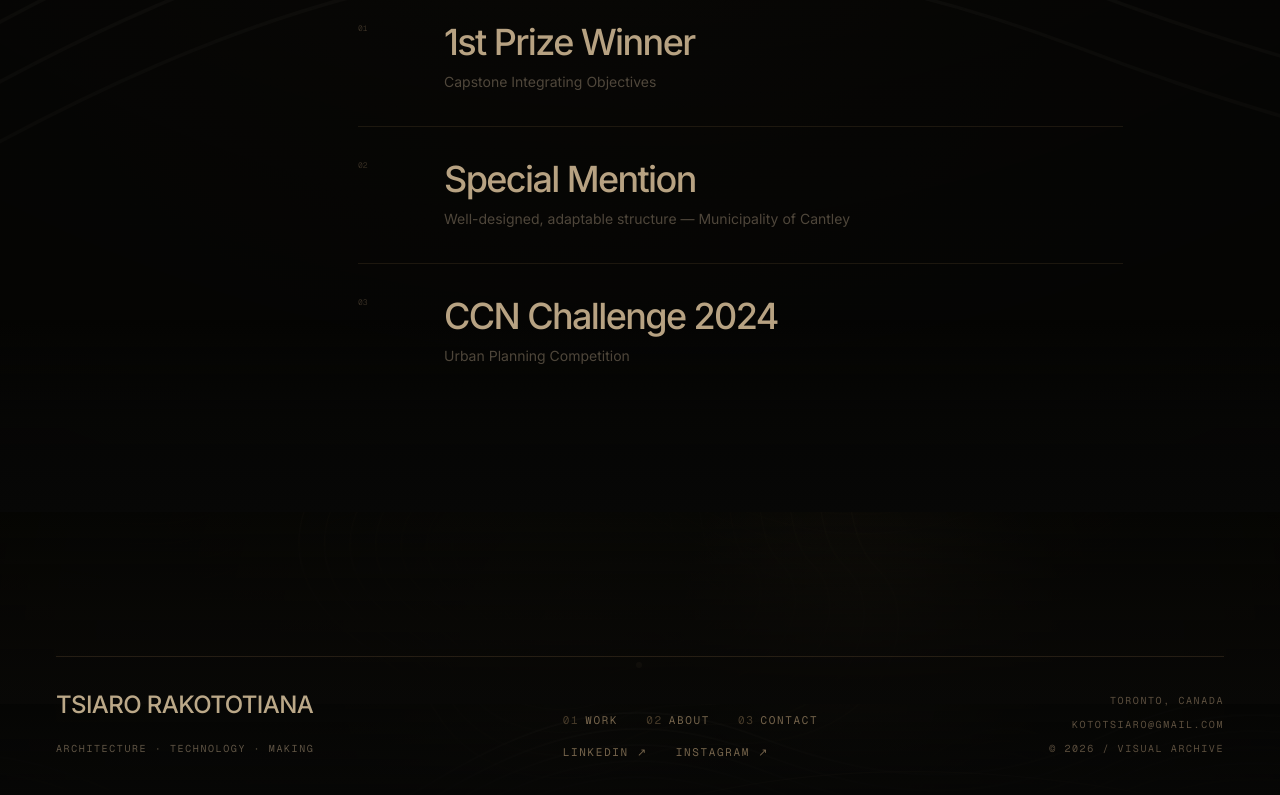
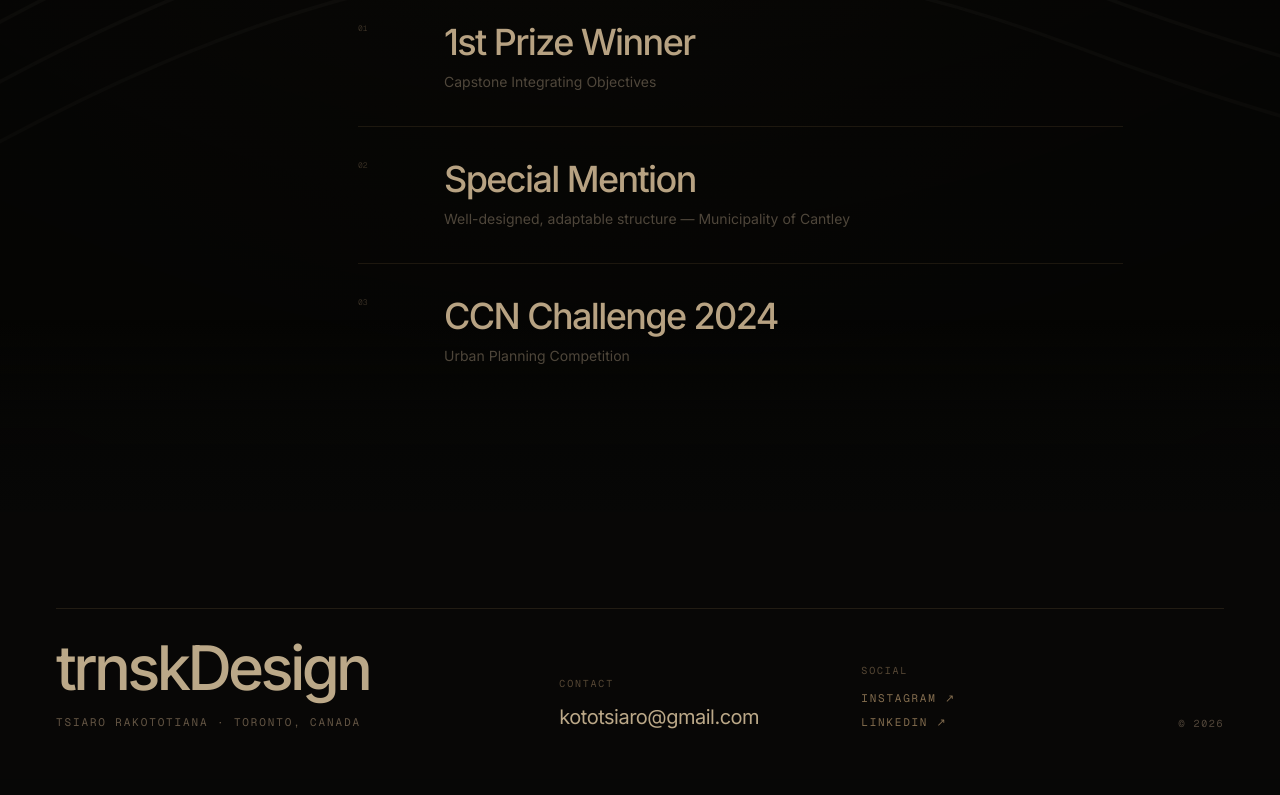
Before and after one commit to Mercy1o/tsiaro-portfolio, a Next.js app: page /about in a window 1280 px wide. Shown: the part 2537-3332 px from the top of the page. Built offline with nearby package versions, Linux system fonts and the light colour scheme.

Commit message:
brand: simplify footer around trnskDesign

```diff
--- a/components/Footer.tsx
+++ b/components/Footer.tsx
@@ -1,40 +1,46 @@
 import Link from "next/link";
-import AtmosphericTerrain from "@/components/AtmosphericTerrain";
 import { siteConfig } from "@/data/site";
 
 export default function Footer() {
   const year = new Date().getFullYear();
 
   return (
-    <footer className="relative overflow-hidden bg-[#090806] px-5 pb-12 pt-28 text-[#bba888] md:px-10 md:pt-36 lg:px-14">
-      <AtmosphericTerrain variant="hybrid" tone="dark" showAnalysis={false} className="opacity-35" />
-      <div className="absolute inset-x-0 top-0 h-48 bg-gradient-to-b from-transparent via-[#090806]/62 to-[#090806]" />
-      <div className="absolute inset-x-0 bottom-0 h-44 bg-gradient-to-t from-[#070706] to-transparent" />
+    <footer className="relative bg-[#080706] px-5 pb-10 pt-20 text-[#bba888] md:px-10 md:pb-12 md:pt-24 lg:px-14">
+      <div className="mx-auto max-w-[1600px] border-t border-[#a98758]/16 pt-7">
+        <div className="grid gap-10 md:grid-cols-12 md:items-end">
+          <div className="md:col-span-5">
+            <Link
+              href="/"
+              className="text-[clamp(2.2rem,4.8vw,5.2rem)] font-medium leading-none tracking-[-.06em] text-[#d7c29f] transition-colors hover:text-[#ead8b9]"
+            >
+              {siteConfig.brand}
+            </Link>
+            <p className="mt-4 max-w-md font-mono text-[10px] uppercase tracking-[.17em] text-[#988267]/64 md:text-[11px]">
+              {siteConfig.name} · {siteConfig.location}
+            </p>
+          </div>
 
-      <div className="relative z-10 mx-auto grid max-w-[1600px] gap-12 border-t border-[#a98758]/18 pt-8 md:grid-cols-12 md:items-end">
-        <div className="md:col-span-5">
-          <Link href="/" className="text-xl font-medium uppercase tracking-[-.025em] text-[#c5b08f] transition-colors hover:text-[#dac29a] md:text-2xl">
-            {siteConfig.name}
-          </Link>
-          <p className="mt-4 max-w-md font-mono text-[10px] uppercase leading-6 tracking-[.16em] text-[#9b886f]/60">
-            {siteConfig.descriptor}
-          </p>
-        </div>
+          <div className="md:col-span-3">
+            <p className="font-mono text-[10px] uppercase tracking-[.18em] text-[#8e7657]/58">Contact</p>
+            <a
+              href={`mailto:${siteConfig.email}`}
+              className="mt-3 block text-lg tracking-[-.025em] text-[#c9b493] transition-colors hover:text-[#e6d2b1] md:text-xl"
+            >
+              {siteConfig.email}
+            </a>
+          </div>
 
-        <div className="flex flex-wrap gap-x-7 gap-y-4 font-mono text-[11px] uppercase tracking-[.15em] text-[#a08867]/72 md:col-span-4">
-          {siteConfig.navigation.map((item, index) => (
-            <Link key={item.href} href={item.href} className="transition-colors hover:text-[#d1bb96]">
-              <span className="mr-1.5 text-[#8d7351]/48">0{index + 1}</span>{item.label}
-            </Link>
-          ))}
-          <a href={siteConfig.social.linkedin} target="_blank" rel="noreferrer" className="transition-colors hover:text-[#d1bb96]">LinkedIn ↗</a>
-          <a href={siteConfig.social.instagram} target="_blank" rel="noreferrer" className="transition-colors hover:text-[#d1bb96]">Instagram ↗</a>
-        </div>
+          <div className="md:col-span-2">
+            <p className="font-mono text-[10px] uppercase tracking-[.18em] text-[#8e7657]/58">Social</p>
+            <div className="mt-3 flex flex-col gap-2 font-mono text-[10px] uppercase tracking-[.16em] text-[#aa8c65]/76 md:text-[11px]">
+              <a href={siteConfig.social.instagram} target="_blank" rel="noreferrer" className="hover:text-[#e0c9a5]">Instagram ↗</a>
+              <a href={siteConfig.social.linkedin} target="_blank" rel="noreferrer" className="hover:text-[#e0c9a5]">LinkedIn ↗</a>
+            </div>
+          </div>
 
-        <div className="font-mono text-[10px] uppercase leading-6 tracking-[.16em] text-[#907b61]/62 md:col-span-3 md:text-right">
-          <p>{siteConfig.location}</p>
-          <p>{siteConfig.email}</p>
-          <p>© {year} / Visual archive</p>
+          <div className="font-mono text-[10px] uppercase tracking-[.16em] text-[#87745e]/58 md:col-span-2 md:text-right">
+            © {year}
+          </div>
         </div>
       </div>
     </footer>
```
